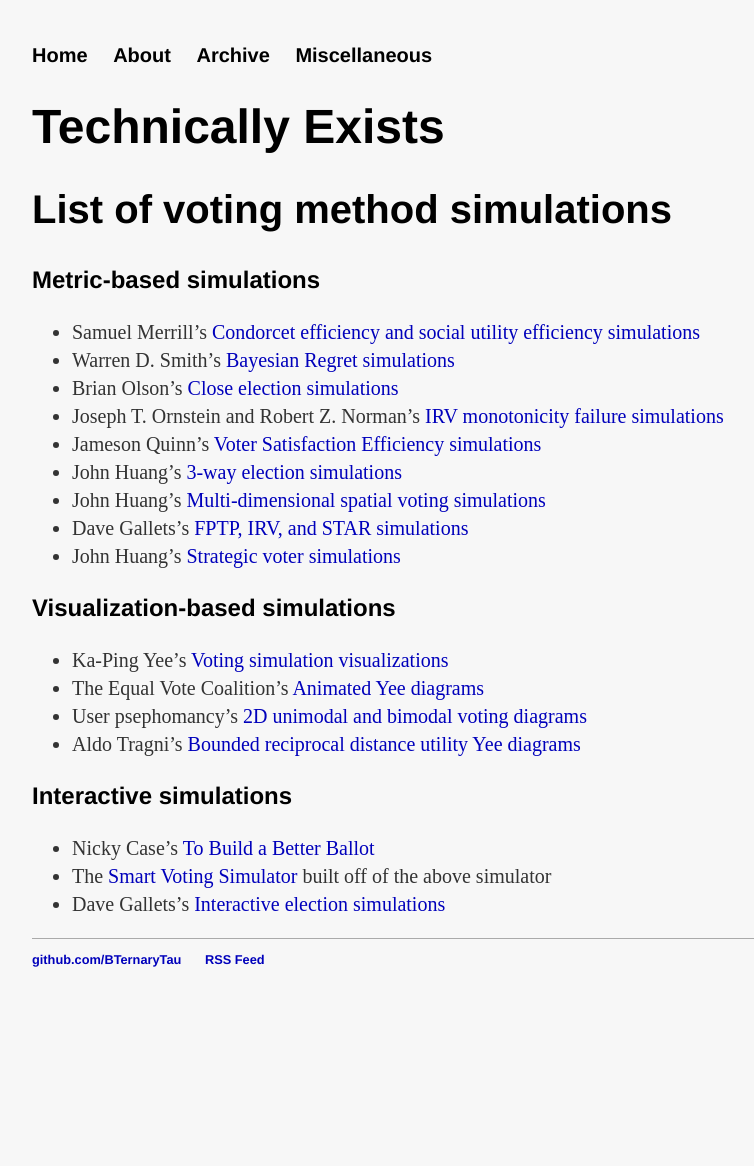
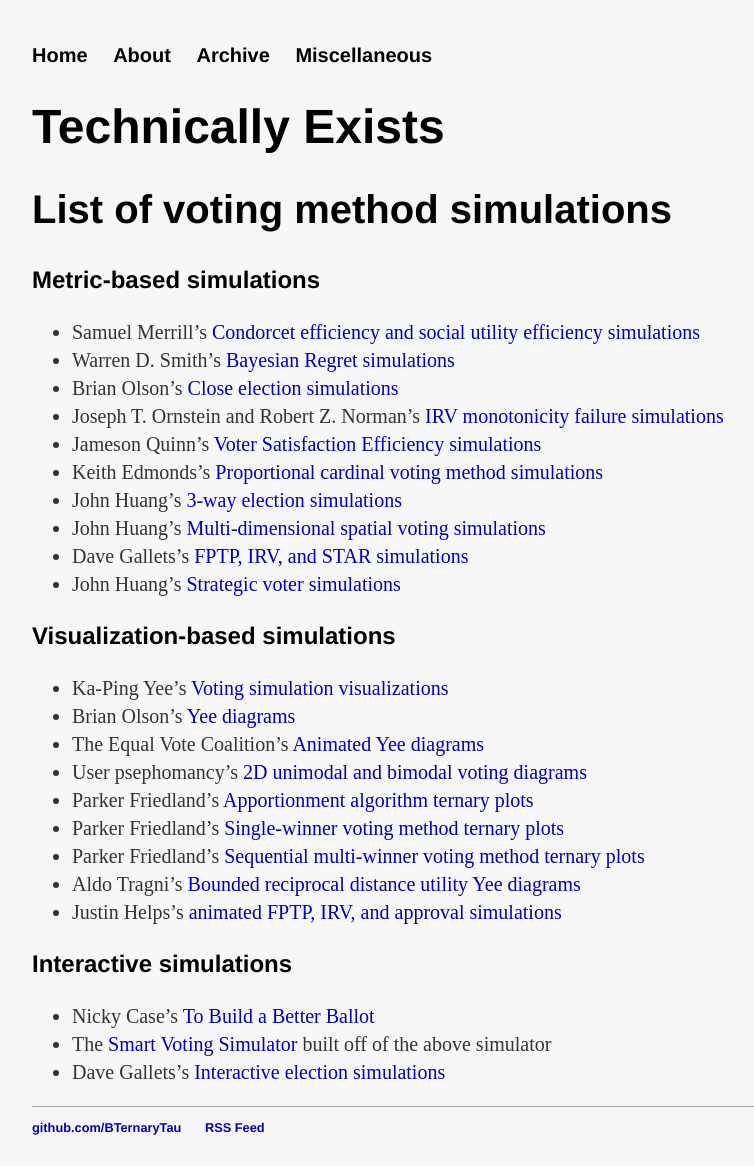
Before and after one commit to BTernaryTau/bternarytau.github.io, a Jekyll site: the page built from miscellaneous/voting-theory/list-of-voting-method-simulations.md, in a window 1280 px wide. Shown: the whole page, without its empty margins (208-962 px from the left). Built offline with Jekyll 4.4.1, drawn with Linux system fonts in a browser that asks for light colours; nearby versions of some CDN libraries; comment, search, counter and statistics services are not loaded; before the commit the page ends 998 px from its top, so only the background shows below that.

Commit message:
Add more voting method sims

```diff
--- a/miscellaneous/voting-theory/list-of-voting-method-simulations.md
+++ b/miscellaneous/voting-theory/list-of-voting-method-simulations.md
@@ -8,9 +8,10 @@ title: "List of voting method simulations"
 
 * Samuel Merrill's [Condorcet efficiency and social utility efficiency simulations](https://www.jstor.org/stable/2110786)
 * Warren D. Smith's [Bayesian Regret simulations](https://rangevoting.org/BayRegDum.html)
-* Brian Olson's [Close election simulations](http://bolson.org/voting/essay.html)
+* Brian Olson's [Close election simulations](https://bolson.org/voting/sim.html)
 * Joseph T. Ornstein and Robert Z. Norman's [IRV monotonicity failure simulations](https://www.researchgate.net/publication/258164743_Frequency_of_monotonicity_failure_under_Instant_Runoff_Voting_Estimates_based_on_a_spatial_model_of_elections)
 * Jameson Quinn's [Voter Satisfaction Efficiency simulations](https://electionscience.github.io/vse-sim/VSE/)
+* Keith Edmonds's [Proportional cardinal voting method simulations](https://forum.electionscience.org/t/wolf-committee-results/519)
 * John Huang's [3-way election simulations](http://votesim.usa4r.org/simple3way/simple3way.html)
 * John Huang's [Multi-dimensional spatial voting simulations](http://votesim.usa4r.org/spatial5dim/spatial5dim.html)
 * Dave Gallets's [FPTP, IRV, and STAR simulations](http://sites.gallets.org/election-sim/irv-vs-star/)
@@ -19,9 +20,14 @@ title: "List of voting method simulations"
 ### Visualization-based simulations
 
 * Ka-Ping Yee's [Voting simulation visualizations](http://zesty.ca/voting/sim/)
+* Brian Olson's [Yee diagrams](https://bolson.org/voting/sim_one_seat/)
 * The Equal Vote Coalition's [Animated Yee diagrams](https://www.youtube.com/watch?v=-4FXLQoLDBA)
 * User psephomancy's [2D unimodal and bimodal voting diagrams](https://imgur.com/gallery/huNsRO6)
+* Parker Friedland's [Apportionment algorithm ternary plots](https://forum.electionscience.org/t/apportionment-algorithems-visualized/569)
+* Parker Friedland's [Single-winner voting method ternary plots](https://forum.electionscience.org/t/single-winner-voting-methods-visualized/575)
+* Parker Friedland's [Sequential multi-winner voting method ternary plots](https://forum.electionscience.org/t/sequential-multiwinner-voting-methods-visualized/773)
 * Aldo Tragni's [Bounded reciprocal distance utility Yee diagrams](https://forum.electionscience.org/t/yee-diagramm-strong-monotonicity-failure-resistance/823)
+* Justin Helps's [animated FPTP, IRV, and approval simulations](https://www.youtube.com/watch?v=yhO6jfHPFQU)
 
 ### Interactive simulations
 
```
